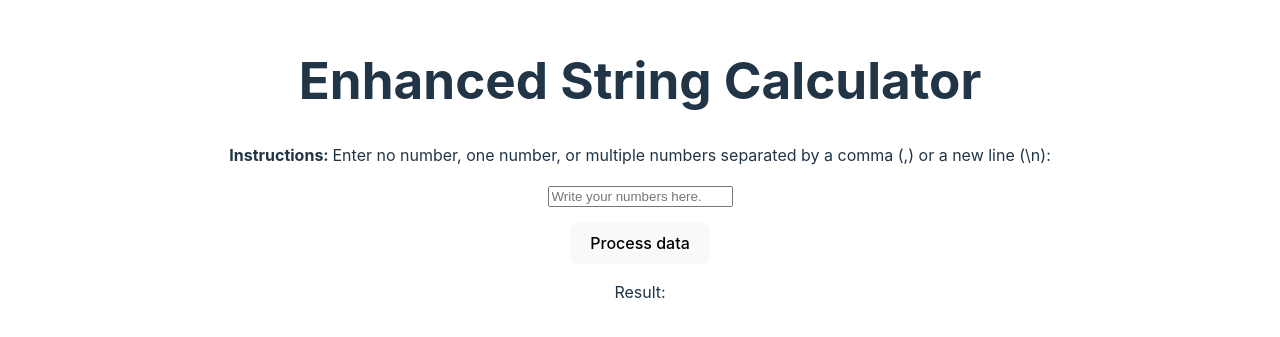
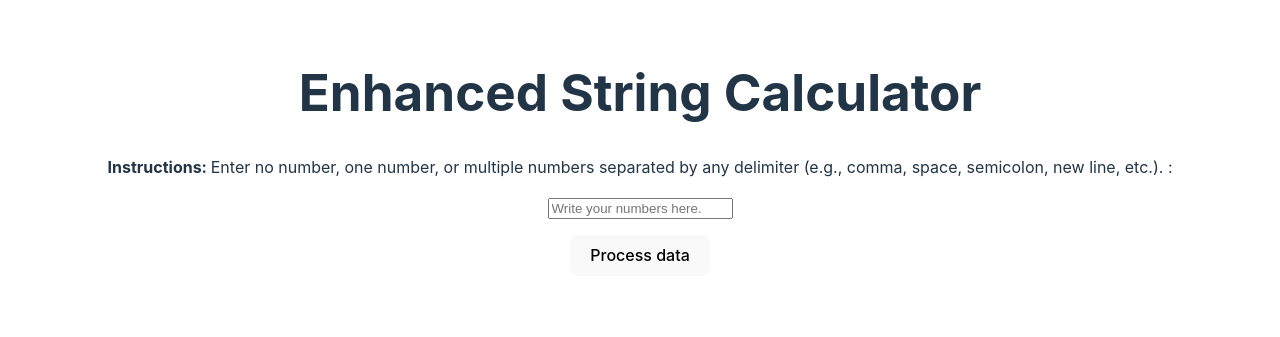
Before and after one commit to patychavezromo/Enhanced_String_Calculator, a React (Vite) app: page / in a window 1280 px wide. Shown: the part 239-576 px from the top of the page. Built offline with nearby package versions, Linux system fonts and the light colour scheme.

Commit message:
Implemented exception handling for negative numbers.

```diff
--- a/src/App.jsx
+++ b/src/App.jsx
@@ -8,7 +8,11 @@ function App() {
 
   const processInput = () => {
     const stringNumbers = inputValue.trim();
-    setResult(mathFunction.add(stringNumbers));
+    try {
+      setResult(`Result: ${mathFunction.add(stringNumbers)}`);
+    } catch (error) {
+      setResult(`Error: ${error.message}`);
+    }
   };
 
   return (
@@ -16,7 +20,8 @@ function App() {
       <h1>Enhanced String Calculator</h1>
       <p>
         <b> Instructions: </b> Enter no number, one number, or multiple numbers
-        separated by a comma (,) or a new line (\n):
+        separated by any delimiter (e.g., comma, space, semicolon, new line,
+        etc.). :
       </p>
       <input
         id="input"
@@ -28,7 +33,7 @@ function App() {
       <button onClick={processInput} className="btn">
         Process data
       </button>
-      <div id="result">Result: {result}</div>
+      <div id="result">{result}</div>
     </>
   );
 }
--- a/src/mathFunction.js
+++ b/src/mathFunction.js
@@ -27,7 +27,17 @@ function getDelimiter(stringNumber) {
   return stringNumber.substring(2, endIndex);
 }
 
+function checkForNegatives(numbers) {
+  return numbers.filter((number) => {
+    return number < 0;
+  });
+}
+
 function getSum(numbers) {
+  const negatives = checkForNegatives(numbers);
+  if (negatives.length > 0) {
+    throw new Error(`negatives not allowed: ${negatives.join(',')}`);
+  }
   return numbers.reduce(
     (accumulator, currentNumber) => accumulator + currentNumber,
     0
@@ -47,7 +57,12 @@ const mathFunction = {
     if (!stringNumbers.startsWith('//')) {
       numbers = parseNumbers(stringNumbers);
     }
-    return getSum(numbers);
+    try {
+      return getSum(numbers);
+    } catch (error) {
+      console.error(error.message);
+      throw error;
+    }
   },
 };
 
```
